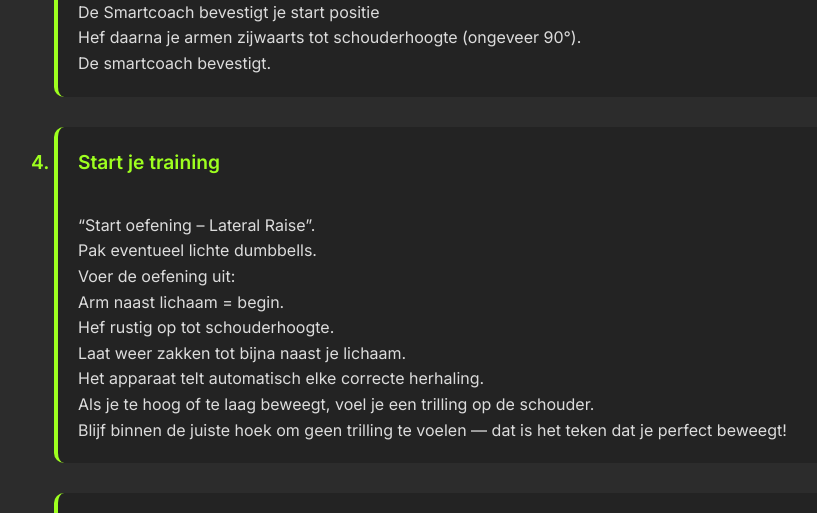
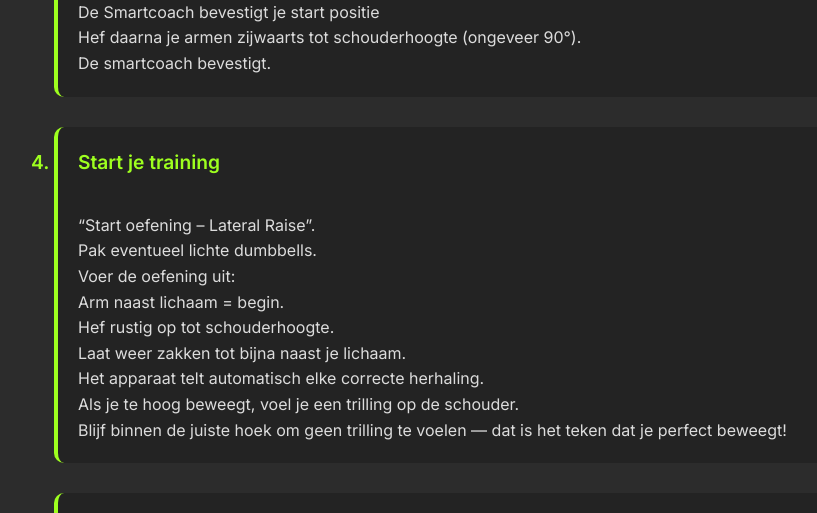
Before and after one commit to E-k70/Smartcoach, a plain HTML site: page manual.html in a window 1280 px wide. Shown: the part 900-1413 px from the top of the page, without its empty margins (20-837 px from the left). Drawn offline with Linux system fonts and the light colour scheme.

Commit message:
Add files via upload

```diff
--- a/manual.html
+++ b/manual.html
@@ -63,7 +63,7 @@
                         Hef rustig op tot schouderhoogte.<br>
                         Laat weer zakken tot bijna naast je lichaam.<br>
                         Het apparaat telt automatisch elke correcte herhaling.<br>
-                        Als je te hoog of te laag beweegt, voel je een trilling op de schouder.<br>
+                        Als je te hoog beweegt, voel je een trilling op de schouder.<br>
                         Blijf binnen de juiste hoek om geen trilling te voelen — dat is het teken dat je perfect
                         beweegt!
                     </li>
```
